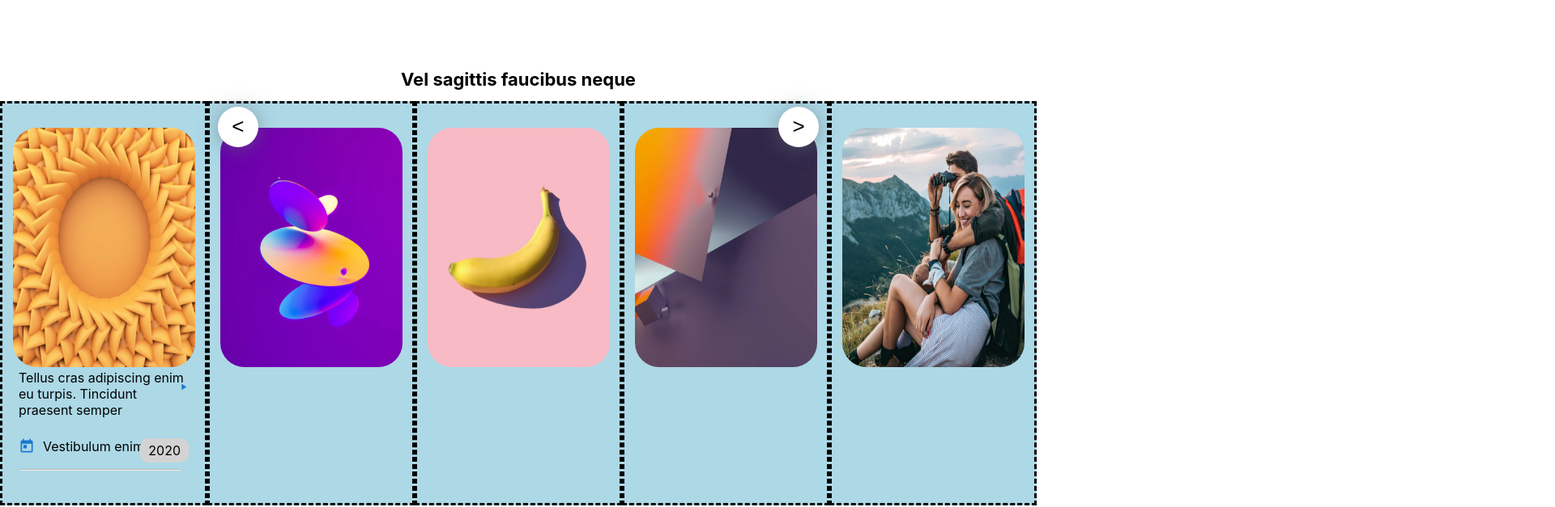
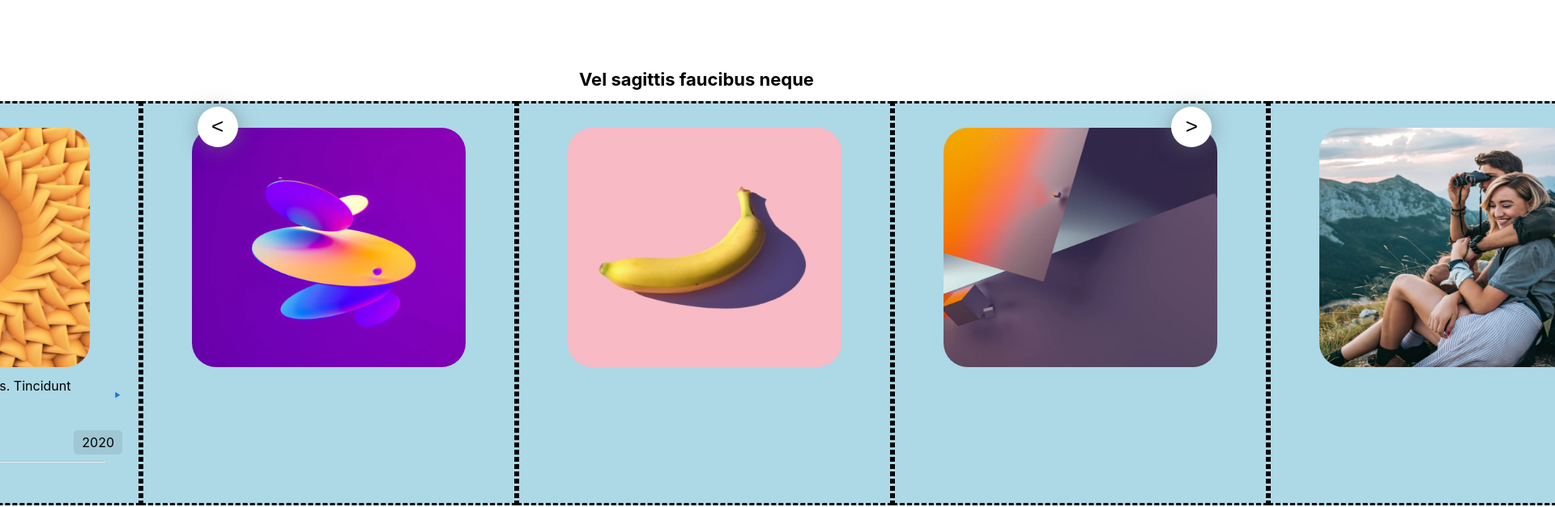
Before and after one commit to Bolio/landing-page-flow, a React (Vite) app: page / in a window 1280 px wide. Shown: the part 960-1587 px from the top of the page at 81% size, 1920 px wide, since content can reach past the window. Built offline with nearby package versions, Linux system fonts and the light colour scheme.

Commit message:
Add styles in carousel, give an effect that leaves the screen. Fix some styles.

```diff
--- a/src/components/Carousel/index.jsx
+++ b/src/components/Carousel/index.jsx
@@ -9,6 +9,9 @@ const GalleryStyled = styled.div`
   width: 100%;
   height: 500px;
   background-color: green;
+
+  left: -290px;
+  width: calc(100% + 600px);
 `;
 
 const GalleryCellStyled = styled.div`
@@ -25,8 +28,10 @@ const GalleryCellStyled = styled.div`
   img {
     position: relative;
     top: 30px;
-    width: 90%;
-    height: 60%;
+    /* width: 90%;
+    height: 60%; */
+    width: 338px;
+    height: 296px;
     border-radius: 30px;
   }
   div {
@@ -66,9 +71,9 @@ const GalleryCellStyled = styled.div`
       }
       span {
         /* margin-left: 100px; */
-        background: lightgray;
+        background: rgba(0, 0, 0, 0.08);
         padding: 5px 10px;
-        border-radius: 10px;
+        border-radius: 5px;
         position: absolute;
         right: 0;
       }
@@ -99,14 +104,14 @@ const CircularButton = styled.button`
     props.left &&
     css`
       background-color: white;
-      left: 21%;
+      left: 23%;
     `}
 
   ${(props) =>
     props.right &&
     css`
       background-color: white;
-      right: 21%;
+      right: 23%;
     `}
 `;
 
```
